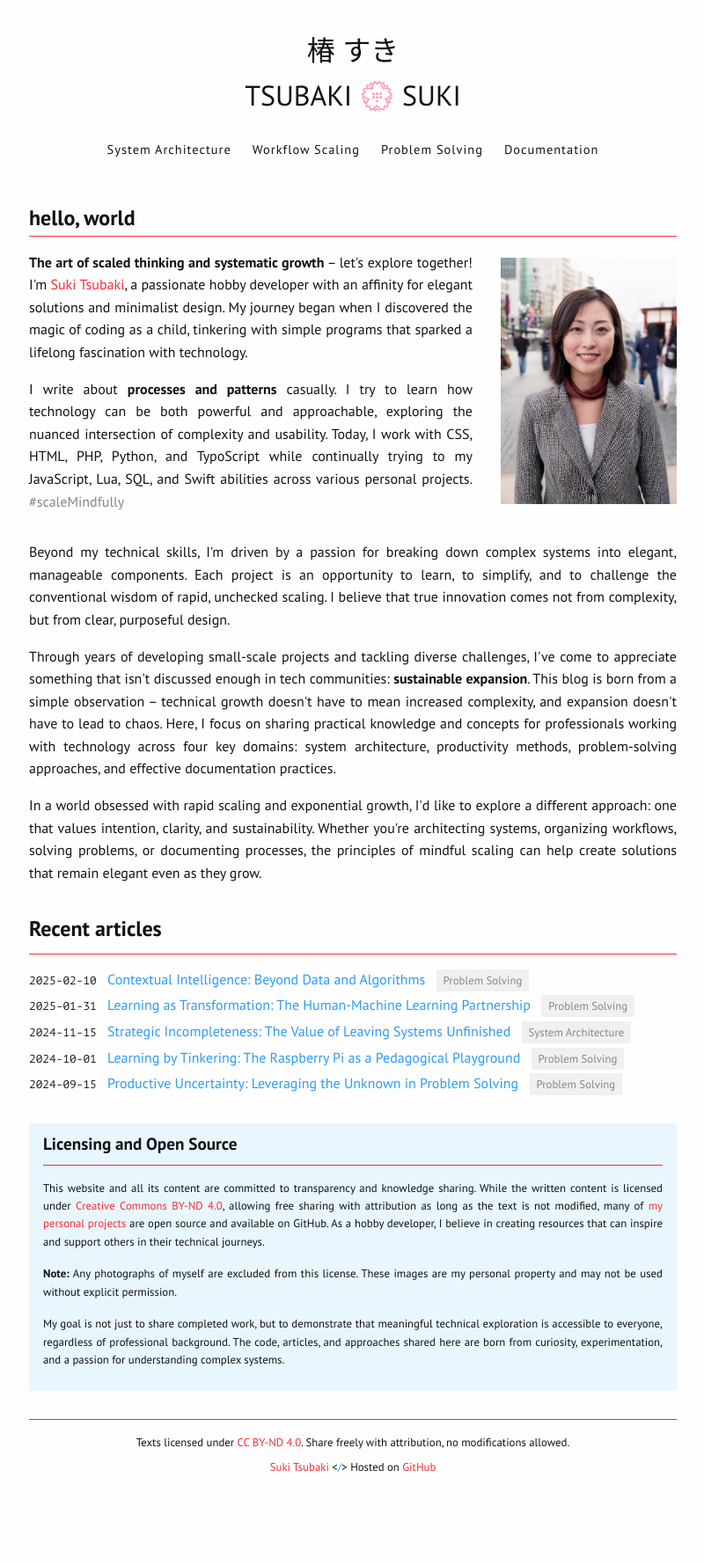
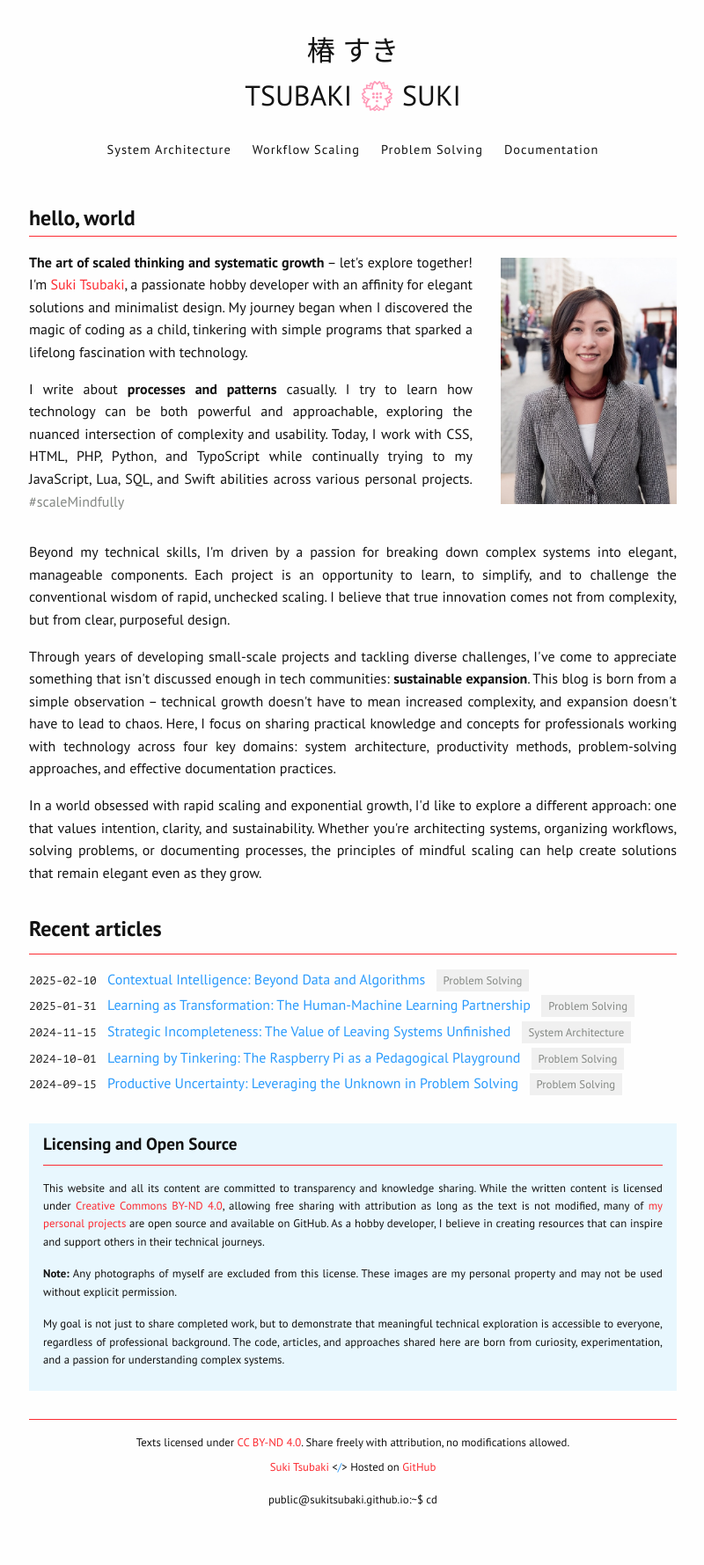
Before and after one commit to sukitsubaki/sukitsubaki.github.io, a Jekyll site: the page built from index.html, in a window 1280 px wide. Shown: the whole page at 88% size, without its empty margins (239-1039 px from the left). Built offline with Jekyll 4.4.1, drawn with Linux system fonts in a browser that asks for light colours; before the commit the page ends 1727 px from its top, so only the background shows below that.

Commit message:
add site-footer__meta

```diff
--- a/_layouts/default.html
+++ b/_layouts/default.html
@@ -58,6 +58,9 @@
         <div class="site-footer__links">
             <a href="https://github.com/sukitsubaki" target="_blank" class="site-footer__link">{{ site.author }}</a> &lt;<span style="color:var(--color-secondary);">/</span>&gt; Hosted on <a href="https://github.com/sukitsubaki/sukitsubaki.github.io" target="_blank" class="site-footer__link">GitHub</a>
         </div>
+        <p class="site-footer__meta">
+             <span stsyle="color:var(--color-light-gray);">public@sukitsubaki.github.io:~$</span> <span style="color:var(--secondary);">cd</span> <a href="/meta/" class="site-footer-meta__link>meta</a>
+        </p>
     </footer>
 </body>
 </html>
```
